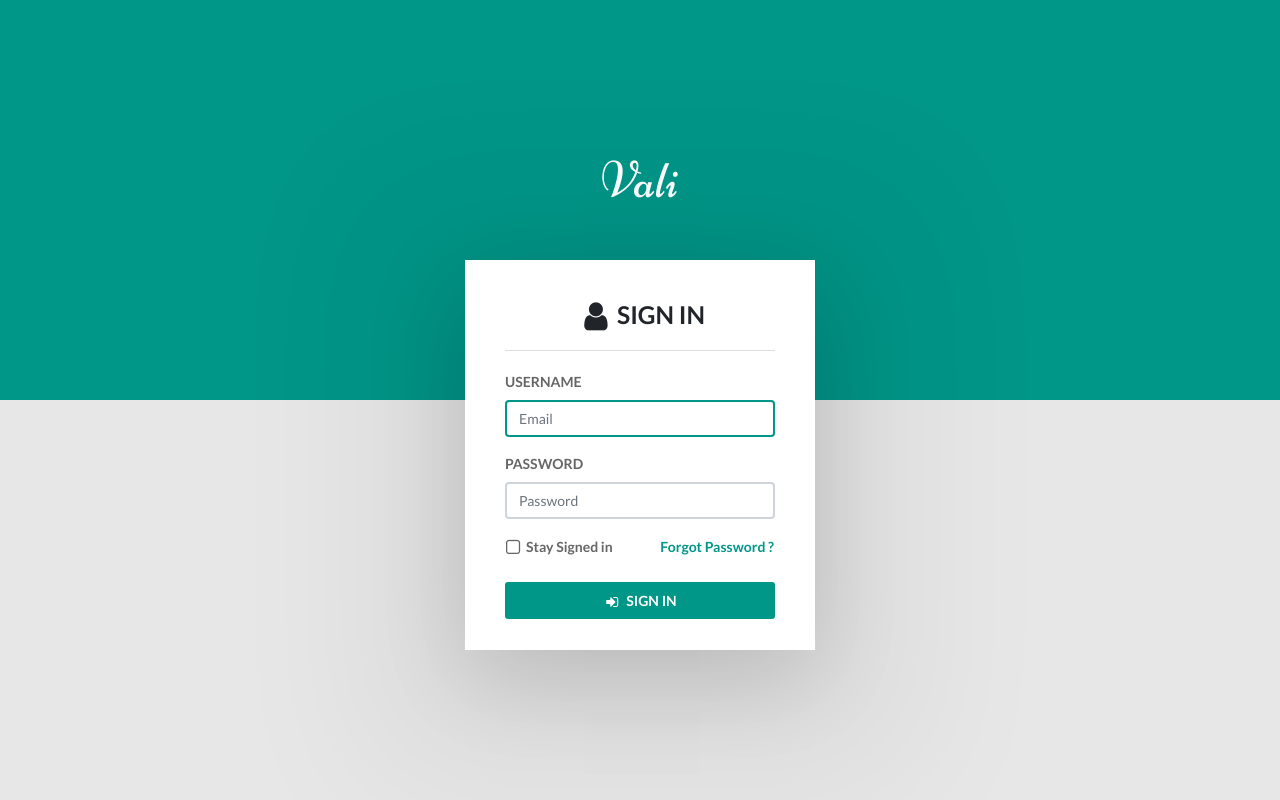
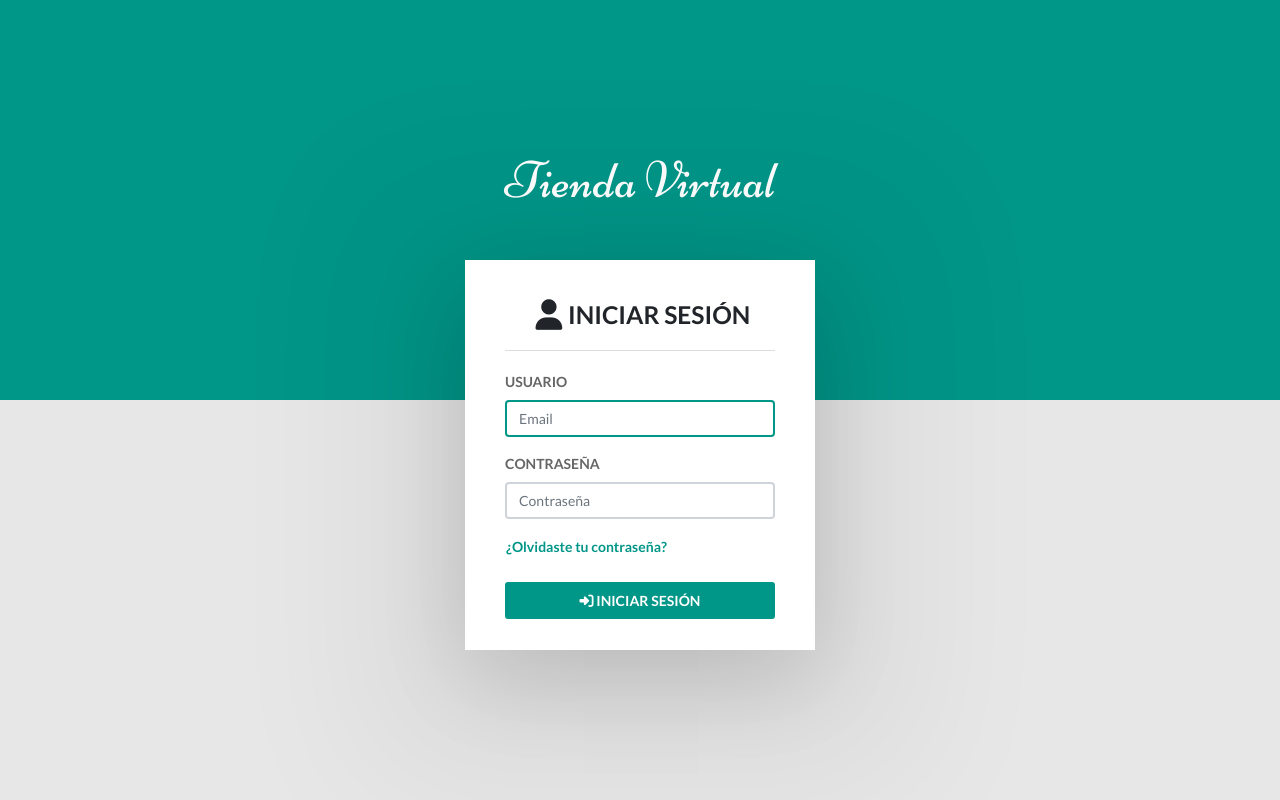
Before and after one commit to AlexanderAmanca/tiendavirtual, a PHP site: page /tienda_virtual/index.php?url=login in a window 1280 px wide. Run offline with PHP 8.4, Linux system fonts and the light colour scheme; some libraries are stand-ins or nearby versions.

Commit message:
login vista mod

```diff
--- a/Views/Login/login.php
+++ b/Views/Login/login.php
@@ -4,11 +4,14 @@
     <meta charset="utf-8">
     <meta http-equiv="X-UA-Compatible" content="IE=edge">
     <meta name="viewport" content="width=device-width, initial-scale=1">
+    <meta name="author" content="Abel OSH">
+    <meta name="theme-color" content="#009688">
+    <link rel="shortcut icon" href="<?= media();?>/images/favicon.ico">
     <!-- Main CSS-->
-    <link rel="stylesheet" type="text/css" href="css/main.css">
-    <!-- Font-icon css-->
-    <link rel="stylesheet" type="text/css" href="https://maxcdn.bootstrapcdn.com/font-awesome/4.7.0/css/font-awesome.min.css">
-    <title>Login - Vali Admin</title>
+    <link rel="stylesheet" type="text/css" href="<?= media();?>/css/main.css">
+    <link rel="stylesheet" type="text/css" href="<?= media();?>/css/style.css">
+
+    <title><?= $data['page_tag']; ?></title>
   </head>
   <body>
     <section class="material-half-bg">
@@ -16,61 +19,61 @@
     </section>
     <section class="login-content">
       <div class="logo">
-        <h1>Vali</h1>
+        <h1><?= $data['page_title']; ?></h1>
       </div>
       <div class="login-box">
-        <form class="login-form" action="index.html">
-          <h3 class="login-head"><i class="fa fa-lg fa-fw fa-user"></i>SIGN IN</h3>
+        <div id="divLoading" >
+          <div>
+            <img src="<?= media(); ?>/images/loading.svg" alt="Loading">
+          </div>
+        </div>
+        <form class="login-form" name="formLogin" id="formLogin" action="">
+          <h3 class="login-head"><i class="fa fa-lg fa-fw fa-user"></i>INICIAR SESIÓN</h3>
           <div class="form-group">
-            <label class="control-label">USERNAME</label>
-            <input class="form-control" type="text" placeholder="Email" autofocus>
+            <label class="control-label">USUARIO</label>
+            <input id="txtEmail" name="txtEmail" class="form-control" type="email" placeholder="Email" autofocus>
           </div>
           <div class="form-group">
-            <label class="control-label">PASSWORD</label>
-            <input class="form-control" type="password" placeholder="Password">
+            <label class="control-label">CONTRASEÑA</label>
+            <input id="txtPassword" name="txtPassword" class="form-control" type="password" placeholder="Contraseña">
           </div>
           <div class="form-group">
             <div class="utility">
-              <div class="animated-checkbox">
-                <label>
-                  <input type="checkbox"><span class="label-text">Stay Signed in</span>
-                </label>
-              </div>
-              <p class="semibold-text mb-2"><a href="#" data-toggle="flip">Forgot Password ?</a></p>
+              <p class="semibold-text mb-2"><a href="#" data-toggle="flip">¿Olvidaste tu contraseña?</a></p>
             </div>
           </div>
+          <div id="alertLogin" class="text-center"></div>
           <div class="form-group btn-container">
-            <button class="btn btn-primary btn-block"><i class="fa fa-sign-in fa-lg fa-fw"></i>SIGN IN</button>
+            <button type="submit" class="btn btn-primary btn-block"><i class="fas fa-sign-in-alt"></i> INICIAR SESIÓN</button>
           </div>
         </form>
-        <form class="forget-form" action="index.html">
-          <h3 class="login-head"><i class="fa fa-lg fa-fw fa-lock"></i>Forgot Password ?</h3>
+        <form id="formRecetPass" name="formRecetPass" class="forget-form" action="">
+          <h3 class="login-head"><i class="fa fa-lg fa-fw fa-lock"></i>¿Olvidaste contraseña?</h3>
           <div class="form-group">
             <label class="control-label">EMAIL</label>
-            <input class="form-control" type="text" placeholder="Email">
+            <input id="txtEmailReset" name="txtEmailReset" class="form-control" type="email" placeholder="Email">
           </div>
           <div class="form-group btn-container">
-            <button class="btn btn-primary btn-block"><i class="fa fa-unlock fa-lg fa-fw"></i>RESET</button>
+            <button type="submit" class="btn btn-primary btn-block"><i class="fa fa-unlock fa-lg fa-fw"></i>REINICIAR</button>
           </div>
           <div class="form-group mt-3">
-            <p class="semibold-text mb-0"><a href="#" data-toggle="flip"><i class="fa fa-angle-left fa-fw"></i> Back to Login</a></p>
+            <p class="semibold-text mb-0"><a href="#" data-toggle="flip"><i class="fa fa-angle-left fa-fw"></i> Iniciar sesión</a></p>
           </div>
         </form>
       </div>
     </section>
+    <script>
+        const base_url = "<?= base_url(); ?>";
+    </script>
     <!-- Essential javascripts for application to work-->
-    <script src="js/jquery-3.3.1.min.js"></script>
-    <script src="js/popper.min.js"></script>
-    <script src="js/bootstrap.min.js"></script>
-    <script src="js/main.js"></script>
+    <script src="<?= media(); ?>/js/jquery-3.3.1.min.js"></script>
+    <script src="<?= media(); ?>/js/popper.min.js"></script>
+    <script src="<?= media(); ?>/js/bootstrap.min.js"></script>
+    <script src="<?= media(); ?>/js/fontawesome.js"></script>
+    <script src="<?= media(); ?>/js/main.js"></script>
     <!-- The javascript plugin to display page loading on top-->
-    <script src="js/plugins/pace.min.js"></script>
-    <script type="text/javascript">
-      // Login Page Flipbox control
-      $('.login-content [data-toggle="flip"]').click(function() {
-      	$('.login-box').toggleClass('flipped');
-      	return false;
-      });
-    </script>
+    <script src="<?= media(); ?>/js/plugins/pace.min.js"></script>
+    <script type="text/javascript" src="<?= media();?>/js/plugins/sweetalert.min.js"></script>
+    <script src="<?= media(); ?>/js/<?= $data['page_functions_js']; ?>"></script>
   </body>
 </html>
```
